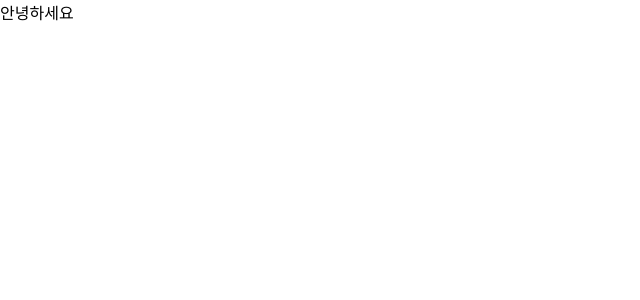
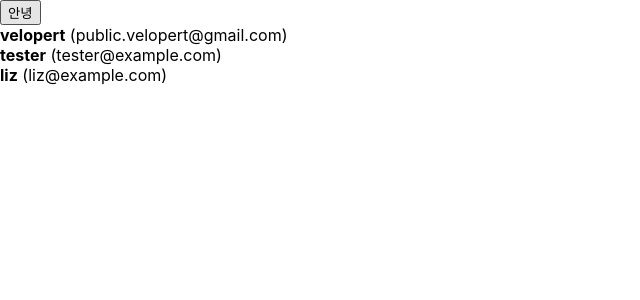
Before and after one commit to cohyun/nbbang, a React (Create React App) app: page / in a window 1280 px wide. Shown: the top 300 px of the page, without its empty margins (0-640 px from the left). Built offline with nearby package versions, Linux system fonts and the light colour scheme.

Commit message:
second commit

```diff
--- a/src/App.js
+++ b/src/App.js
@@ -1,7 +1,13 @@
-import "./App.css";
+import UserList from "./Userlist";
 
 function App() {
-  return <div> 안녕하세요</div>;
+  return (
+    <div>
+      <button>안녕</button>
+      <UserList />
+      <div> {UserList}</div>
+    </div>
+  );
 }
 
 export default App;
--- /dev/null
+++ b/src/Userlist.js
@@ -0,0 +1,37 @@
+function User({ user }) {
+  return (
+    <div>
+      <b>{user.username}</b> <span>({user.email})</span>
+    </div>
+  );
+}
+
+function UserList() {
+  const users = [
+    {
+      id: 1,
+      username: "velopert",
+      email: "public.velopert@gmail.com",
+    },
+    {
+      id: 2,
+      username: "tester",
+      email: "tester@example.com",
+    },
+    {
+      id: 3,
+      username: "liz",
+      email: "liz@example.com",
+    },
+  ];
+
+  return (
+    <div>
+      {users.map((user) => (
+        <User user={user} key={user.id} />
+      ))}
+    </div>
+  );
+}
+
+export default UserList;
```
